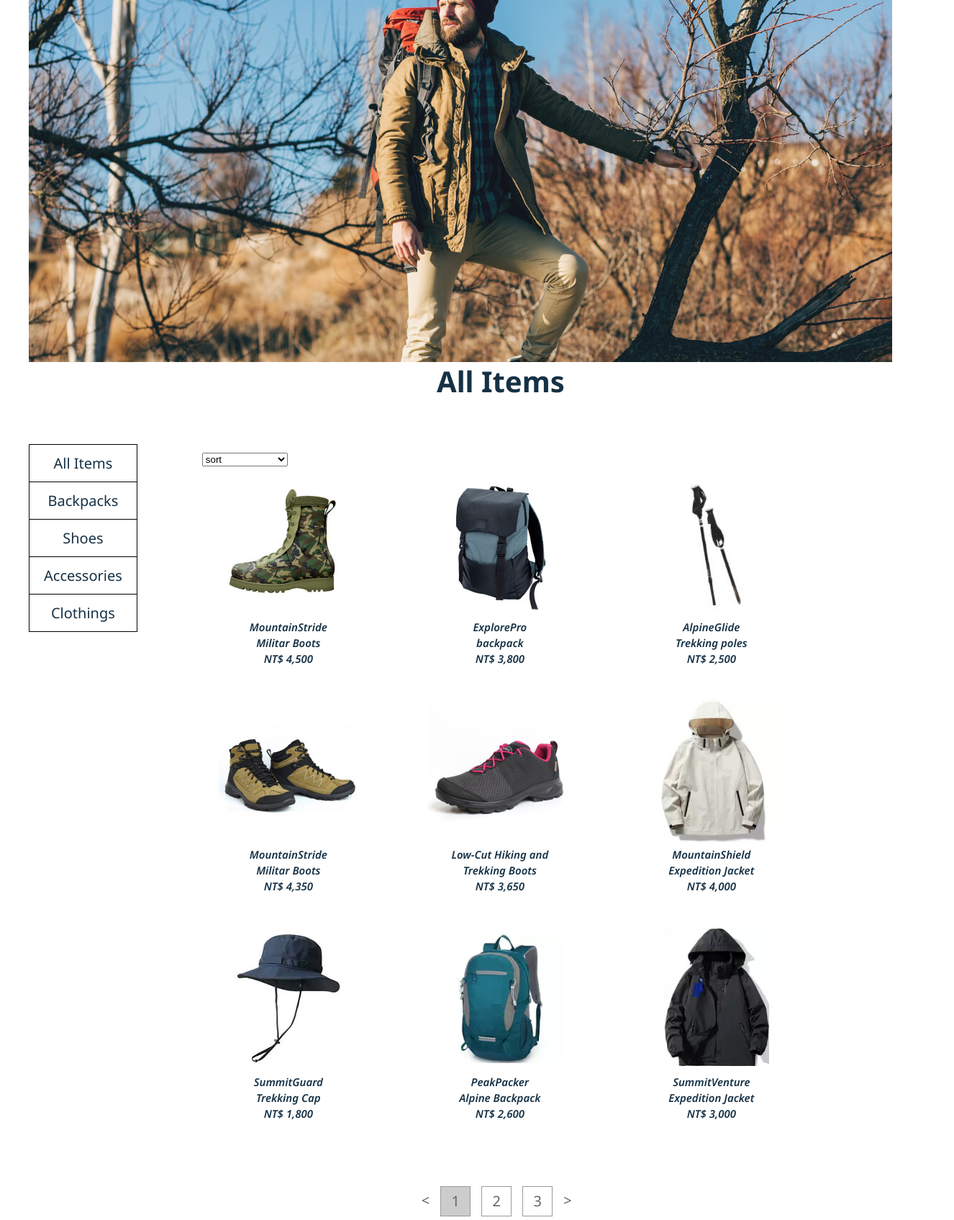
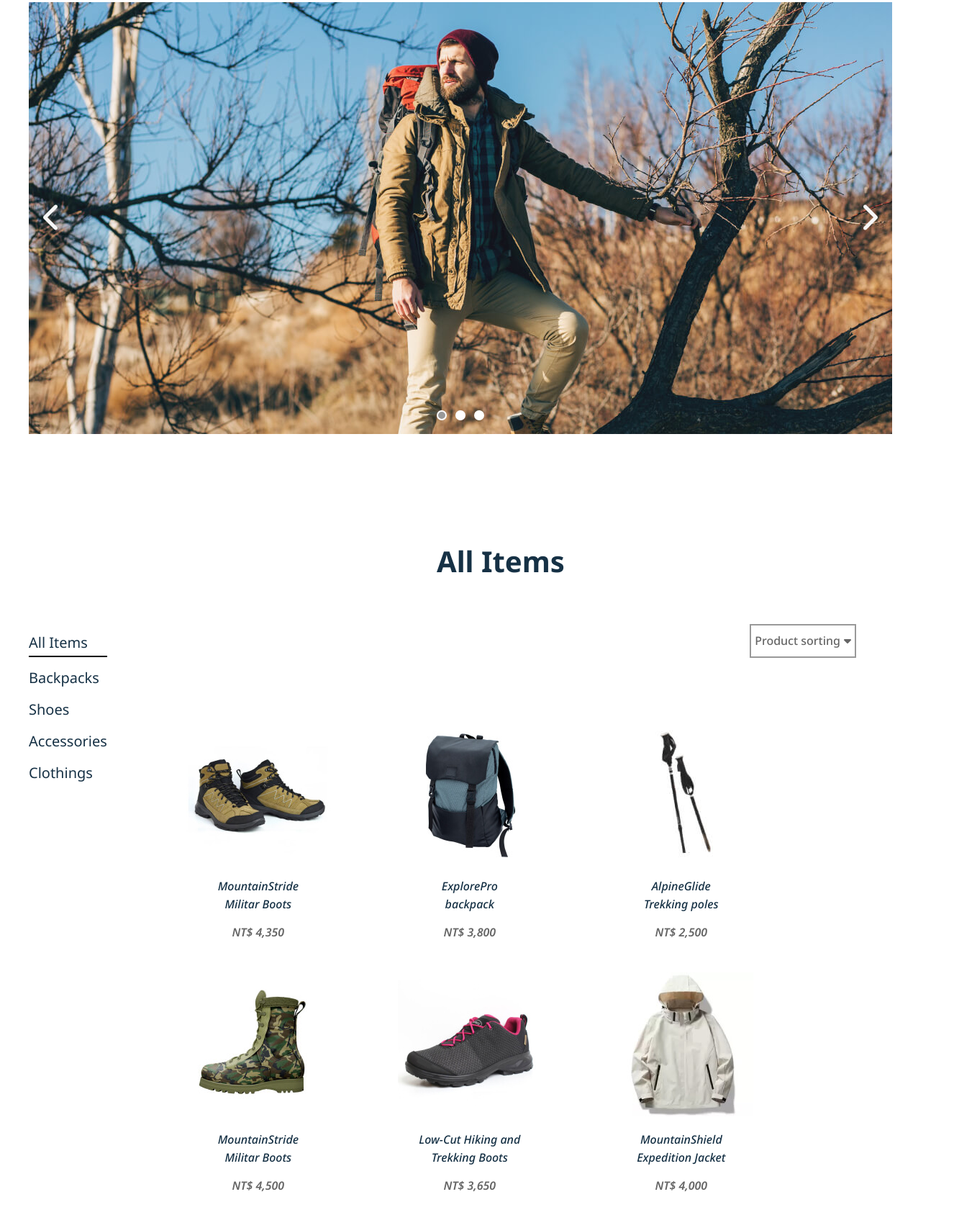
Before and after one commit to joan-chiu/THD102_git, a plain HTML site: page product.html in a window 1280 px wide. Shown: the part 207-1902 px from the top of the page at 72% size, 1326 px wide, since content can reach past the window. Drawn offline with Linux system fonts and the light colour scheme.

Commit message:
product-new

```diff
--- a/Css/contact-style.css
+++ b/Css/contact-style.css
@@ -161,7 +161,7 @@
 
 .three-way-item h1,h2{
     font-style: italic;
-    font-weight: 400;
+    font-weight: 600;
     font-size: 14px;
     line-height:  26px;
     letter-spacing: 0.16em;
--- a/Css/product-style.css
+++ b/Css/product-style.css
@@ -3,56 +3,126 @@ body{
   background-color: white;
 }
 /* ///////////////////////////////////////////////// */
+.show{
+  display: flex;
+  justify-content: center;
+  align-items: center;
+  margin-top: 100px;
+}
+
 .show .slides{
-  margin: 0 auto;
   position: relative;
-
   width: 1200px;
   height: 600px;
-  background-color: #666666;
-  color: #163145;
-
+  background-color: blue;
   overflow: hidden;
 }
 
 .show .slide{
-  /* 寬高繼承父層ul */
   width: inherit;
   height: inherit;
+  position: absolute;
+  top: 0;
+  left: 0;
+  display: flex;
+  justify-content: center;
+  align-items: center;
 
+  transition: .5s ease-in-out ;
+
+}
+.show .slide:nth-of-type(1){
+  background-image: url(../images/輪播1.jpg);
+}
+.show .slide:nth-of-type(2){
+  background-image: url(../images/輪播2.jpg);
+  left: 100%;
+}
+.show .slide:nth-of-type(3){
+  background-image: url(../images/輪播3.jpg);
+  left: 200%;
+}
+input[type="radio"]{
+  position: relative;
+  z-index: 100;
+  display: none;
+}
+
+.controls-visible{
   position: absolute;
-  top: 20px;
-  left: 0;
+  width: 100%;
+  bottom: 12px;
+  text-align: center;
 
-  display: flex;
-  align-items: center;
-  justify-content: center;
-
+}
+.controls-visible label{
+  display: inline-block;
+  width: 10px;
+  height: 10px;
+  background-color: #fff;
+  border-radius: 50%;
+  margin: 0 3px;
+  border: 2px solid #fff;
 
 }
 
-.slide:nth-child(1){
-  background-image:url(../images/輪播1.jpg);
+/* 判斷當第一個按鈕為以選擇狀態的時候
+找到同一層的 controls-visible 裡面的label的第一個子元素 */
+.slides input[type="radio"]:nth-of-type(1):checked ~ .controls-visible label:nth-of-type(1){
+  background-color: #999;
+}
+.slides input[type="radio"]:nth-of-type(2):checked ~ .controls-visible label:nth-of-type(2){
+  background-color: #999;
+}
+.slides input[type="radio"]:nth-of-type(3):checked ~ .controls-visible label:nth-of-type(3){
+  background-color: #999;
 }
 
-.slide:nth-child(2){
-  background-image:url(../images/輪播2.jpg);
-  left: 100%;
+.slides input[type="radio"]:nth-of-type(1):checked ~ .slide{
+  transform: translateX(0%);
+}
+.slides input[type="radio"]:nth-of-type(2):checked ~ .slide{
+  transform: translateX(-100%);
+}
+.slides input[type="radio"]:nth-of-type(3):checked ~ .slide{
+  transform: translateX(-200%);
 }
 
-.slide:nth-child(3){
-  background-image:url(../images/輪播3.jpg);
-  left: 200%;
+/* Left/Right Button   */
+.arrow{
+  position: absolute;
+  top: 50%;
+  transform: translateY(-50%);
+  width: 100%;
+  z-index: 101;
+  padding: 0 20px;
+  display: flex;
+  justify-content: space-between;
+  box-sizing: border-box;
+  display: none;
+}
+.arrow i{
+  font-size:40px;
+  color: #f6f6f6;
 }
 
-input[type="radio"]{
-  position: relative;
-  z-index: 80;
+.slides input[type="radio"]:nth-of-type(1):checked ~ .arrow:nth-of-type(1) {
+  display: flex;
 }
+.slides input[type="radio"]:nth-of-type(2):checked ~ .arrow:nth-of-type(2) {
+  display: flex;
+}
+.slides input[type="radio"]:nth-of-type(3):checked ~ .arrow:nth-of-type(3) {
+  display: flex;
+}
+
+/* Left/Right Button   */
+
 /* ////////////items///////////////////// */
 .main{
   width: 1200px;
   margin: 0 auto;
+  margin-top:150px;
 
 
 
@@ -80,21 +150,27 @@ input[type="radio"]{
 }
 .category a{
   display: block;
-  padding: 12px 20px;
-  border: 1px solid black;
-  text-align: center;
+  margin-top: 12px;
+  padding-bottom: 5px;
+
+  color: #163145;
+  text-align: left;
   text-decoration: none;
-  border-top: none;
+
 
   font-style: normal;
   font-weight: 400;
   font-size: 20px;
   line-height: 27px;
-  color: #163145;
+
 
 }
-.category:first-child {
-  border-top: 1px solid black;
+.chosen{
+  /* border-top: 1px solid black; */
+  border-bottom: 2px solid black;
+  margin-bottom: 15px;
+
+  /* margin-top: 15px; */
 }
 .content{
   display: flex;
@@ -106,6 +182,45 @@ input[type="radio"]{
 .content-product{
 
 }
+/* //////////sort////////////////////////////////// */
+.sort{
+  cursor:pointer;
+
+  color: #666;
+  font-weight: 500;
+  font-size: 16px;
+
+  display: flex;
+  flex-direction: column;
+  align-items: end;
+  margin-right: 50px;
+  margin-bottom: 80px;
+}
+.sort .sort-title{
+  padding: 5px ;
+  border: 2px solid #999;
+}
+.select i{
+  margin-left: 5px;
+}
+.select li{
+  color: rgba(102, 102, 102, 0.7);
+  padding-left: 5px;
+  /* padding-right: 10px; */
+  border: 1px solid #999;
+  border-top: none;
+  font-weight: 400;
+
+  display: none;
+
+}
+.select li:hover{
+  color: rgba(102, 102, 102, 1);
+}
+
+
+
+/* ///////////////////////product////////////////////////// */
 .product{
   display: flex;
   flex-wrap: wrap;
@@ -123,8 +238,37 @@ input[type="radio"]{
 }
 
 .item{
+  cursor:pointer;
+
   margin-right: 54px;
-  padding: 5px 20px 40px;
+  padding: 5px 20px 20px;margin-bottom: 20px;
+  text-decoration: none;
+  color: #163145;
+
+
+}
+.item h2{
+  font-style: italic;
+  font-weight: 500;
+  font-size: 16px;
+  line-height: 25px;
+
+  margin-top: 15px;
+}
+
+.item h3{
+  font-style: italic;
+  font-weight: 600;
+  font-size: 16px;
+  line-height: 22px;
+  color: #666;
+
+  margin-top: 15px;
+
+}
+
+.item:hover{
+  box-shadow: 0 3px 15px 3px rgba(51, 51, 51, 0.3);
 }
 
 /* ////////////////page//////////////////////////////////// */
@@ -143,16 +287,16 @@ input[type="radio"]{
   text-decoration: none;
   color: #666666;
   display: block;
-  font-size: 20px;
+  font-size: 16px;
   margin-left: 15px;
-  line-height: 40px;
+  line-height: 30px;
 
 }
 .page .page_number{
-  width: 40px;
-  height: 40px;
+  width: 30px;
+  height: 30px;
 
-  border: 1px solid #999999;
+  border: 1px solid #967d7d;
 }
 
 .page .p1{
--- a/Css/style.css
+++ b/Css/style.css
@@ -299,14 +299,15 @@ nav  a{
 }
 
 .left-arrow{
-  width: 45px;
+  /* width: 45px;
   height: 45px;
   border-top: 8px solid #C6C4C4;
   border-left: 8px solid #C6C4C4;
   box-sizing: border-box;
-  rotate: -45deg;
+  rotate: -45deg; */
   margin-top: 100px;
-
+  font-size: 60px;
+  color: #ccc;
   cursor:pointer;
 }
 .middle{
@@ -341,17 +342,19 @@ nav  a{
   line-height: 34px;
   text-align: center;
   margin-right: 84px;
+  padding:10px 0;
 
 
 }
 .product h2{
   color: #163145;
-  padding-top: 10px;
+  /* padding-top: 10px; */
 }
 
 .product h3{
   color: #666666;
   padding-top: 15px;
+  padding-bottom: 10px;
 }
 
 .item{
@@ -368,14 +371,17 @@ nav  a{
 
 
 .right-arrow{
-  width: 45px;
+  /* width: 45px;
   height: 45px;
   border-top: 8px solid #C6C4C4;
   border-right: 8px solid #C6C4C4;
   rotate: 45deg;
   margin-top: 100px;
-  box-sizing: border-box;
+  box-sizing: border-box; */
 
+  margin-top: 100px;
+  font-size: 60px;
+  color: #ccc;
   cursor:pointer;
 }
 
--- a/product.html
+++ b/product.html
@@ -22,15 +22,6 @@
             </div>
             <nav>
                 <ul class="nav-list">
-                    <input type="radio" id="contro-1" name="control" checked>
-                    <input type="radio" id="contro-2" name="control">
-                    <input type="radio" id="contro-3" name="control">
-
-
-
-
-
-
 
                     <li><a href="./index.html">HOME</a></li>
                     <li><a href="./about.html">ABOUT</a></li>
@@ -49,13 +40,63 @@
         </div>
     </header>
 
+    <!-- /////////////////////////////輪播/////////////////////////////////////// -->
+    <!-- input跟label一組 點選到label也會自動選到input -->
     <div class="show">
         <ul class="slides">
-            <li class="slide">1</li>
-            <li class="slide">2</li>
-            <li class="slide">3</li>
+            <!-- 設定相同的name 可將他們歸納為同一組按鈕 -->
+            <!-- css選擇器只能選擇同一層 之後 的按鈕,不能選擇同一層之前的按鈕
+            所以input標籤需要寫在label標籤上面 -->
+            <input type="radio" id="control-1" name="control" checked>
+            <input type="radio" id="control-2" name="control">
+            <input type="radio" id="control-3" name="control">
+
+
+                        <!-- Left/Right Button    -->
+                        <div class="arrow slide-1">
+                            <label for="control-3">
+                                <i class="fas fa-chevron-left"></i>
+                            </label>
+                            <label for="control-2">
+                                <i class="fas fa-chevron-right"></i>
+                            </label>
+                        </div>
+                        <div class="arrow slide-2">
+                            <label for="control-1">
+                                <i class="fas fa-chevron-left"></i>
+                            </label>
+                            <label for="control-3">
+                                <i class="fas fa-chevron-right"></i>
+                            </label>
+                        </div>
+                        <div class="arrow slide-3">
+                            <label for="control-2">
+                                <i class="fas fa-chevron-left"></i>
+                            </label>
+                            <label for="control-1">
+                                <i class="fas fa-chevron-right"></i>
+                            </label>
+                        </div>
+
+
+             <!-- Left/Right Button       -->
+
+
+            <li class="slide"></li>
+            <li class="slide"></li>
+            <li class="slide"></li>
+
+
+            <div class="controls-visible">
+                <!-- 之後透過css調整label樣式為圓點 -->
+                <label for="control-1"></label>
+                <label for="control-2"></label>
+                <label for="control-3"></label>
+            </div>
         </ul>
+
     </div>
+
 
 
     <!-- <div class="slideshow">
@@ -75,71 +116,81 @@
 
         </div>
     </div> -->
-
+<!-- ////////////////////////////////////////////////////////////////////////////// -->
     <div class="main">
         <h1>All Items</h1>
         <div class="content">
         <div class="category">
-            <div class="choice"><a href="">All Items</a></div>
-            <div class="choice"><a href="">Backpacks</a></div>
-            <div class="choice"><a href="">Shoes</a></div>
-            <div class="choice"><a href="">Accessories</a></div>
-            <div class="choice"><a href="">Clothings</a></div>
+            <div class="choice chosen "><a href="">All Items</a></div>
+            <div class="choice  "><a href="">Backpacks</a></div>
+            <div class="choice "><a href="">Shoes</a></div>
+            <div class="choice "><a href="">Accessories</a></div>
+            <div class="choice "><a href="">Clothings</a></div>
         </div>
         <div class="content-product">
-            <select>
+            <div class="sort">
+
+                <ul class="select">
+                    <div class="sort-title">Product sorting<i class="fa-solid fa-caret-down"></i></div>
+                    <li>price:low to high</li>
+                    <li>price:high to low</li>
+                    <li>best sellers</li>
+
+                </ul>
+            </div>
+            <!-- <select>
                 <option>sort</option>
                 <option>price:low to high</option>
                 <option>price:high to low</option>
                 <option>best sellers</option>
-            </select>
+            </select> -->
             <div class="product">
 
-                <div class="item">
+                <a href="./item.html" class="item">
+                    <img src="./images/商品棕色鞋.jpg" alt="">
+                    <h2>MountainStride<br> Militar Boots</h2>
+                    <h3>NT$ 4,350</h3>
+                </a>
+                <a href="./item.html" class="item">
+                    <img src="./images/商品新藍黑背包.jpg" alt="">
+                    <h2> ExplorePro<br> backpack</h2>
+                    <h3>NT$ 3,800</h3>
+                </a>
+                <a href="./item.html" class="item">
+                    <img src="./images/商品登山杖.jpg" alt="">
+                    <h2>AlpineGlide<br> Trekking poles</h2>
+                    <h3>NT$ 2,500</h3>
+                </a>
+                <a href="./item.html" class="item">
                     <img src="./images/商品軍靴.jpg" alt="">
                     <h2>MountainStride<br> Militar Boots</h2>
                     <h3>NT$ 4,500</h3>
-                </div>
-                <div class="item">
-                    <img src="./images/商品新藍黑背包.jpg" alt="">
-                    <h2> ExplorePro<br> backpack</h2>
-                    <h3>NT$ 3,800</h3>
-                </div>
-                <div class="item">
-                    <img src="./images/商品登山杖.jpg" alt="">
-                    <h2>AlpineGlide<br> Trekking poles</h2>
-                    <h3>NT$ 2,500</h3>
-                </div>
-                <div class="item">
-                    <img src="./images/商品棕色鞋.jpg" alt="">
-                    <h2>MountainStride<br> Militar Boots</h2>
-                    <h3>NT$ 4,350</h3>
-                </div>
-                <div class="item">
+                </a>
+                <a href="./item.html" class="item">
                     <img src="./images/商品黑鞋.jpg" alt="">
                     <h2>Low-Cut Hiking and<br> Trekking Boots</h2>
                     <h3>NT$ 3,650</h3>
-                </div>
-                <div class="item">
+                </a>
+                <a href="./item.html" class="item">
                     <img src="./images/商品白外套.jpg" alt="">
                     <h2>MountainShield <br>Expedition Jacket</h2>
                     <h3>NT$ 4,000</h3>
-                </div>
-                <div class="item">
+                </a>
+                <a href="./item.html" class="item">
                     <img src="./images/商品帽子.jpg" alt="">
                     <h2>SummitGuard<br> Trekking Cap</h2>
                     <h3>NT$ 1,800</h3>
-                </div>
-                <div class="item">
+                </a>
+                <a href="./item.html" class="item">
                     <img src="./images/商品背包.jpg" alt="">
                     <h2>PeakPacker<br> Alpine Backpack</h2>
                     <h3>NT$ 2,600</h3>
-                </div>
-                <div class="item">
+                </a>
+                <a href="./item.html" class="item">
                     <img src="./images/商品黑外套.jpg" alt="">
                     <h2>SummitVenture<br> Expedition Jacket</h2>
                     <h3>NT$ 3,000</h3>
-                </div>
+                </a>
 
                 <div class="page">
                     <a class="last_arrow" href="#"><</a>
```
Also changed, not shown: contact.html (+4 -4 lines), index.html (+5 -5 lines), images/home-boost.jpg, images/home-boost.png (added), images/home-pole.jpg, images/home-pole.png (added), images/home-shop-backpack.jpg, images/home-shop-backpack.png (added).
